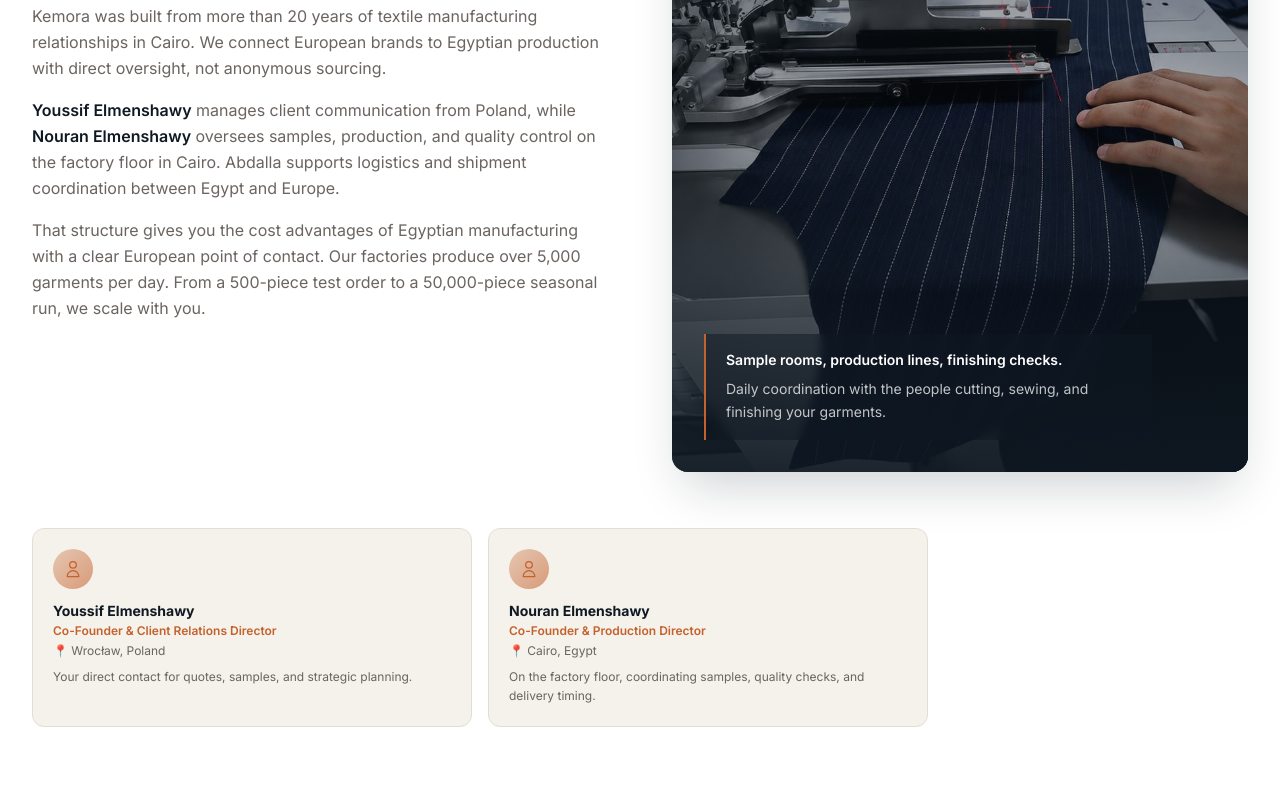
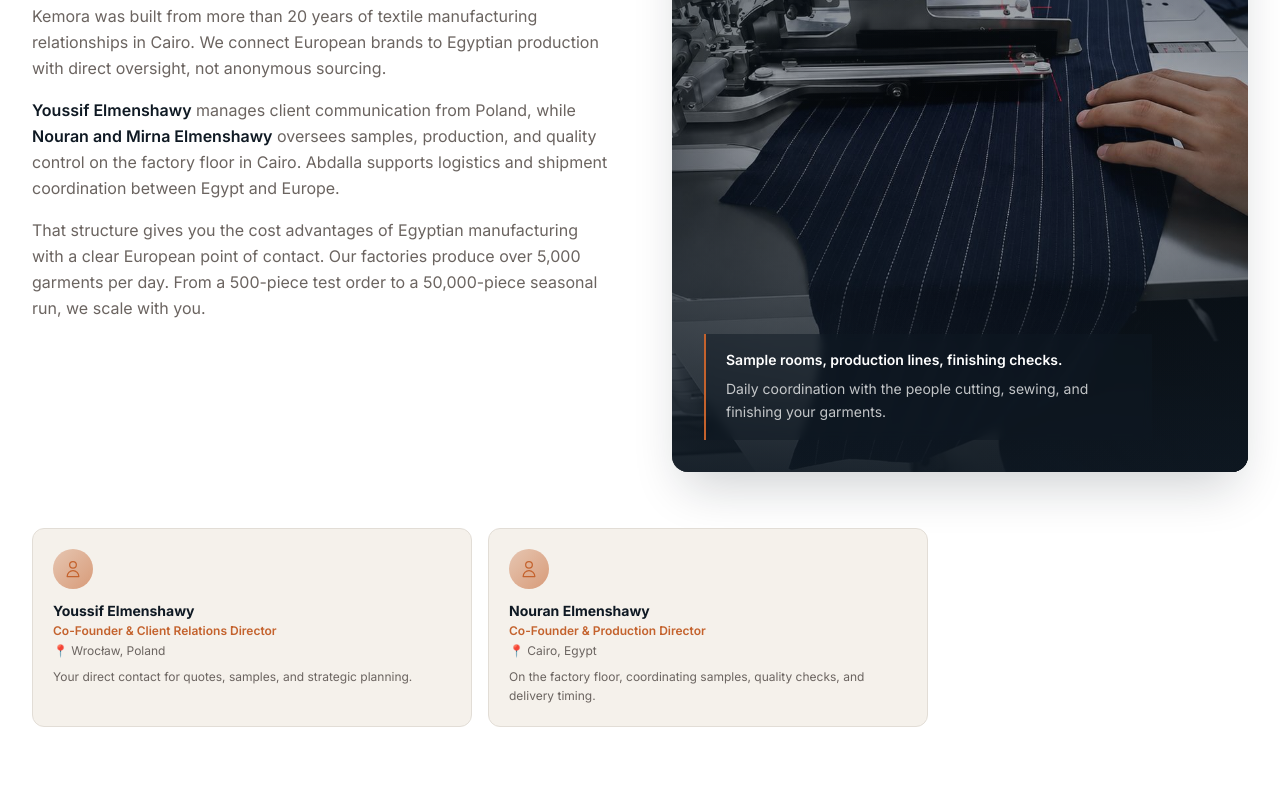
Before and after one commit to nouranelmenshawy3/kemora-site, a Next.js app: page / in a window 1280 px wide. Shown: the part 5700-6500 px from the top of the page. Built offline with nearby package versions, Linux system fonts and the light colour scheme.

Commit message:
Updated names

```diff
--- a/components/AboutUs.tsx
+++ b/components/AboutUs.tsx
@@ -43,7 +43,7 @@ export default function AboutUs() {
               <p className="text-k-muted leading-relaxed mb-4">
                 <span className="font-semibold text-primary">Youssif Elmenshawy</span>{' '}
                 manages client communication from Poland, while{' '}
-                <span className="font-semibold text-primary">Nouran Elmenshawy</span>{' '}
+                <span className="font-semibold text-primary">Nouran and Mirna Elmenshawy</span>{' '}
                 oversees samples, production, and quality control on the factory floor in
                 Cairo. Abdalla supports logistics and shipment coordination between Egypt
                 and Europe.
--- a/components/Contact.tsx
+++ b/components/Contact.tsx
@@ -256,6 +256,8 @@ export default function Contact() {
                   <span className="font-medium text-primary">Abdalla</span> — Łódź, Poland
                   <br />
                   <span className="font-medium text-primary">Nouran</span> — Cairo, Egypt
+                  <br />
+                  <span className="font-medium text-primary">Mirna</span> — Cairo, Egypt
                 </p>
               </div>
             </div>
```
